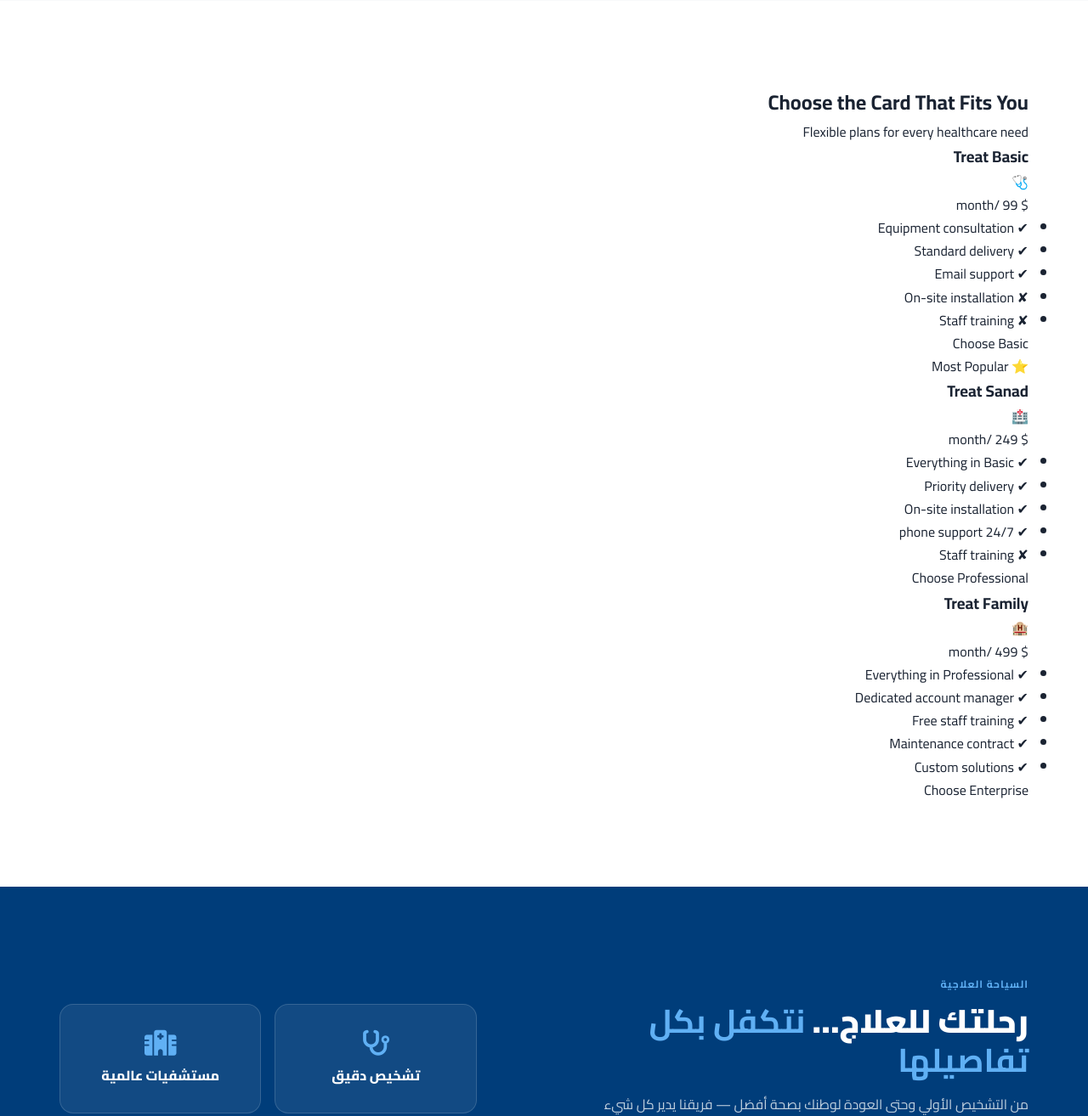
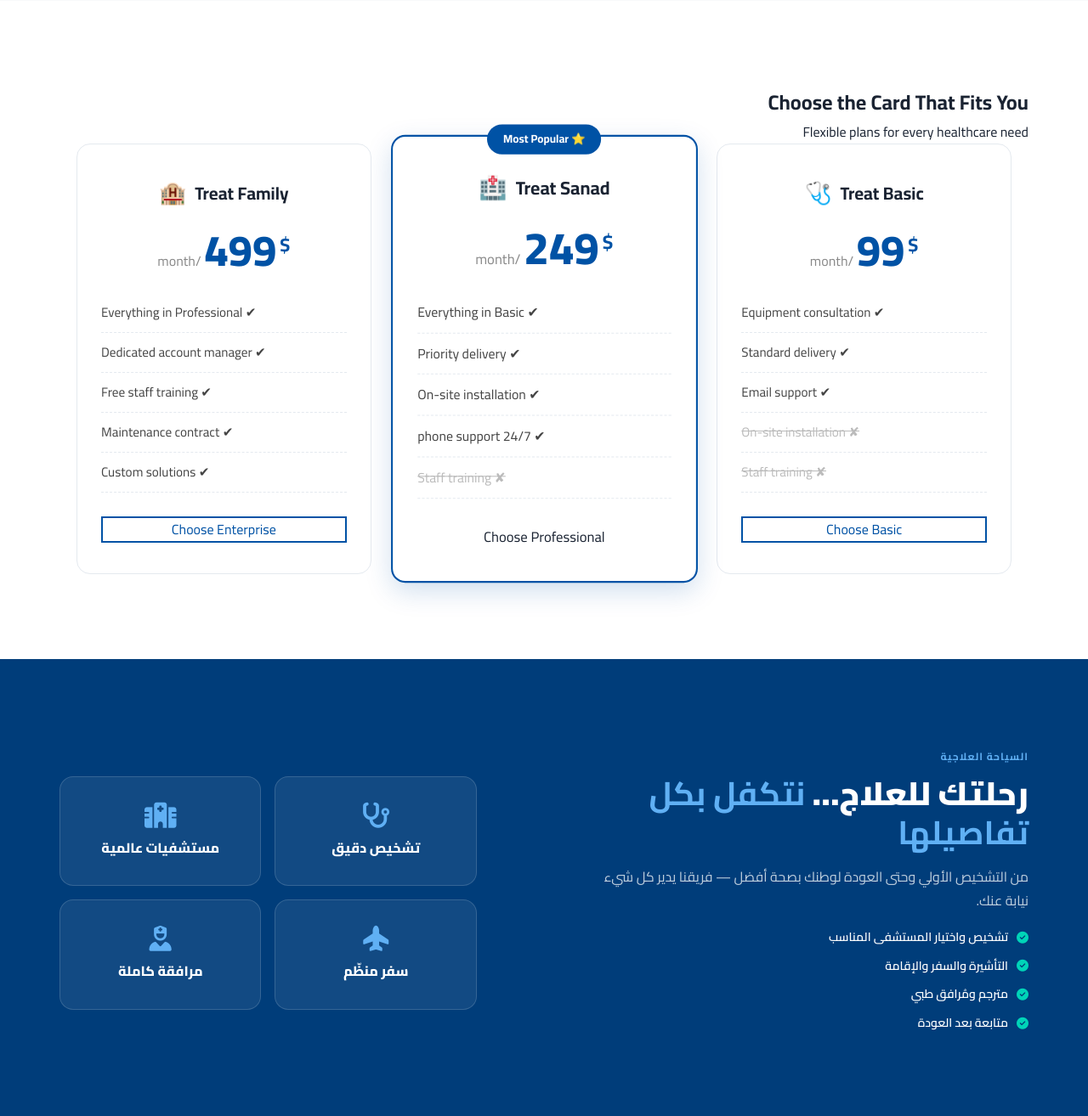
Before and after one commit to khalidmamoun11-crypto/treat-healthcare, a Flask app: page / in a window 1280 px wide. Shown: the part 2515-3829 px from the top of the page at 85% size. Run offline with Flask 3, Linux system fonts and the light colour scheme.

Commit message:
Update style.css

```diff
--- a/static/css/style.css
+++ b/static/css/style.css
@@ -431,3 +431,101 @@ body.arabic .en { display: none; }
     .tourism-cards { grid-template-columns: 1fr; }
     .hero-stats-grid { gap: 14px; }
 }
+
+/* ============ PRICING CARDS ============ */
+.pricing { background: var(--light); }
+
+.pricing-grid {
+    display: grid;
+    grid-template-columns: repeat(auto-fit, minmax(280px, 1fr));
+    gap: 30px;
+    max-width: 1100px;
+    margin: 0 auto;
+    align-items: stretch;
+}
+
+.price-card {
+    background: #fff;
+    border: 1px solid #e4e9ef;
+    border-radius: 16px;
+    padding: 36px 28px;
+    text-align: center;
+    display: flex;
+    flex-direction: column;
+    position: relative;
+    transition: transform .25s, box-shadow .25s;
+}
+.price-card:hover {
+    transform: translateY(-8px);
+    box-shadow: 0 16px 40px rgba(0, 82, 165, .15);
+}
+
+/* Highlighted middle card */
+.price-card.featured {
+    border: 2px solid var(--primary);
+    box-shadow: 0 10px 30px rgba(0, 82, 165, .18);
+    transform: scale(1.04);
+}
+.price-card.featured:hover { transform: scale(1.04) translateY(-8px); }
+
+.popular-badge {
+    position: absolute;
+    top: -14px;
+    left: 50%;
+    transform: translateX(-50%);
+    background: var(--primary);
+    color: #fff;
+    font-size: .8rem;
+    font-weight: 700;
+    padding: 6px 18px;
+    border-radius: 20px;
+    white-space: nowrap;
+}
+
+.price-card-header {
+    display: flex;
+    align-items: center;
+    justify-content: center;
+    gap: 10px;
+    margin-bottom: 20px;
+}
+.price-card-header h3 {
+    font-size: 1.3rem;
+    color: var(--text);
+}
+.plan-icon { font-size: 1.6rem; }
+
+.price-amount {
+    margin-bottom: 24px;
+    color: var(--primary);
+}
+.currency { font-size: 1.4rem; font-weight: 700; vertical-align: top; }
+.amount   { font-size: 3.2rem; font-weight: 800; line-height: 1; }
+.period   { font-size: 1rem; color: #888; }
+
+.price-features {
+    list-style: none;
+    margin-bottom: 28px;
+    flex: 1;                 /* pushes button to bottom */
+    text-align: left;
+}
+.price-features li {
+    padding: 10px 0;
+    border-bottom: 1px dashed #e4e9ef;
+    color: #444;
+    font-size: .95rem;
+}
+.price-features li.disabled {
+    color: #bbb;
+    text-decoration: line-through;
+}
+
+.btn-outline {
+    background: transparent;
+    color: var(--primary);
+    border: 2px solid var(--primary);
+}
+.btn-outline:hover {
+    background: var(--primary);
+    color: #fff;
+}
```
